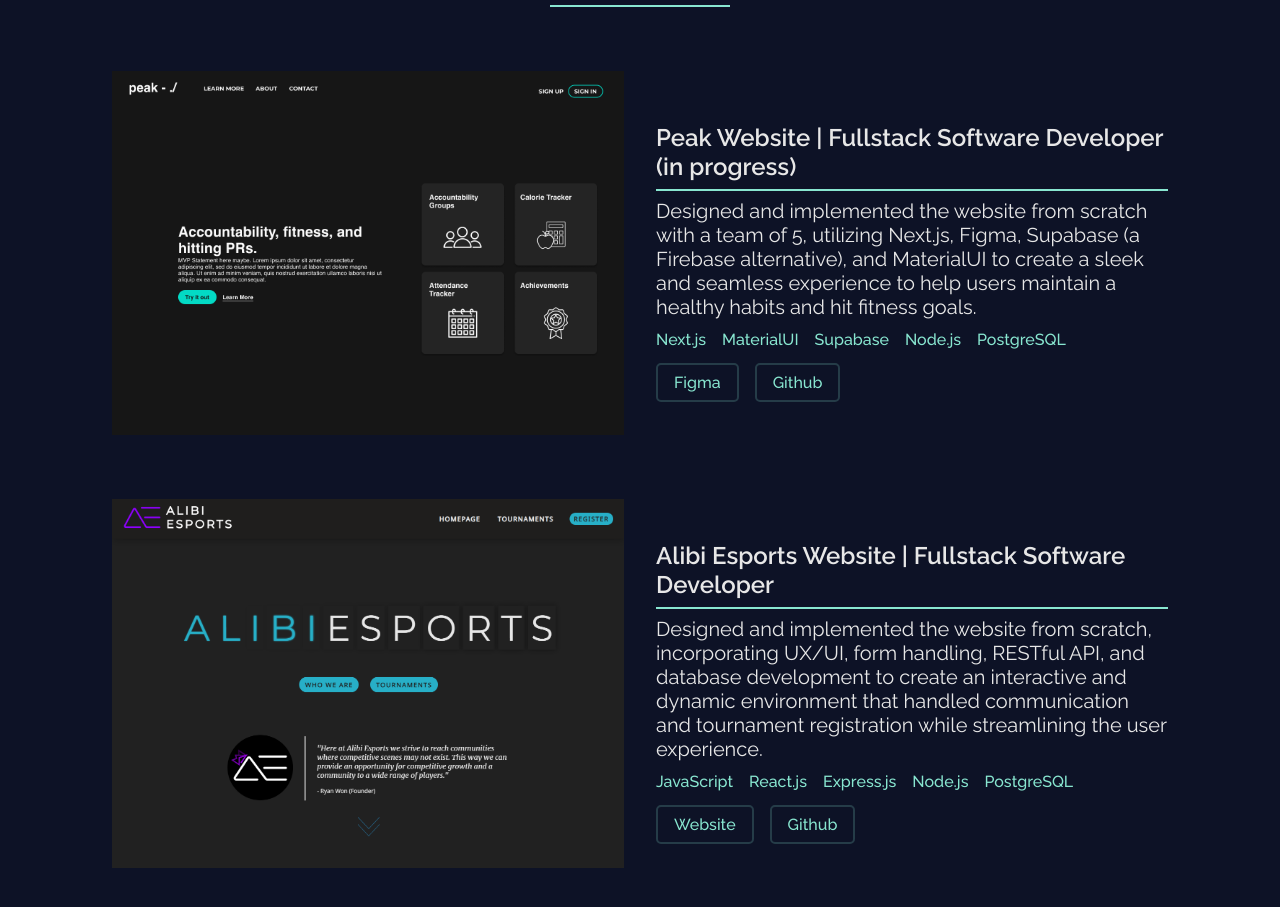
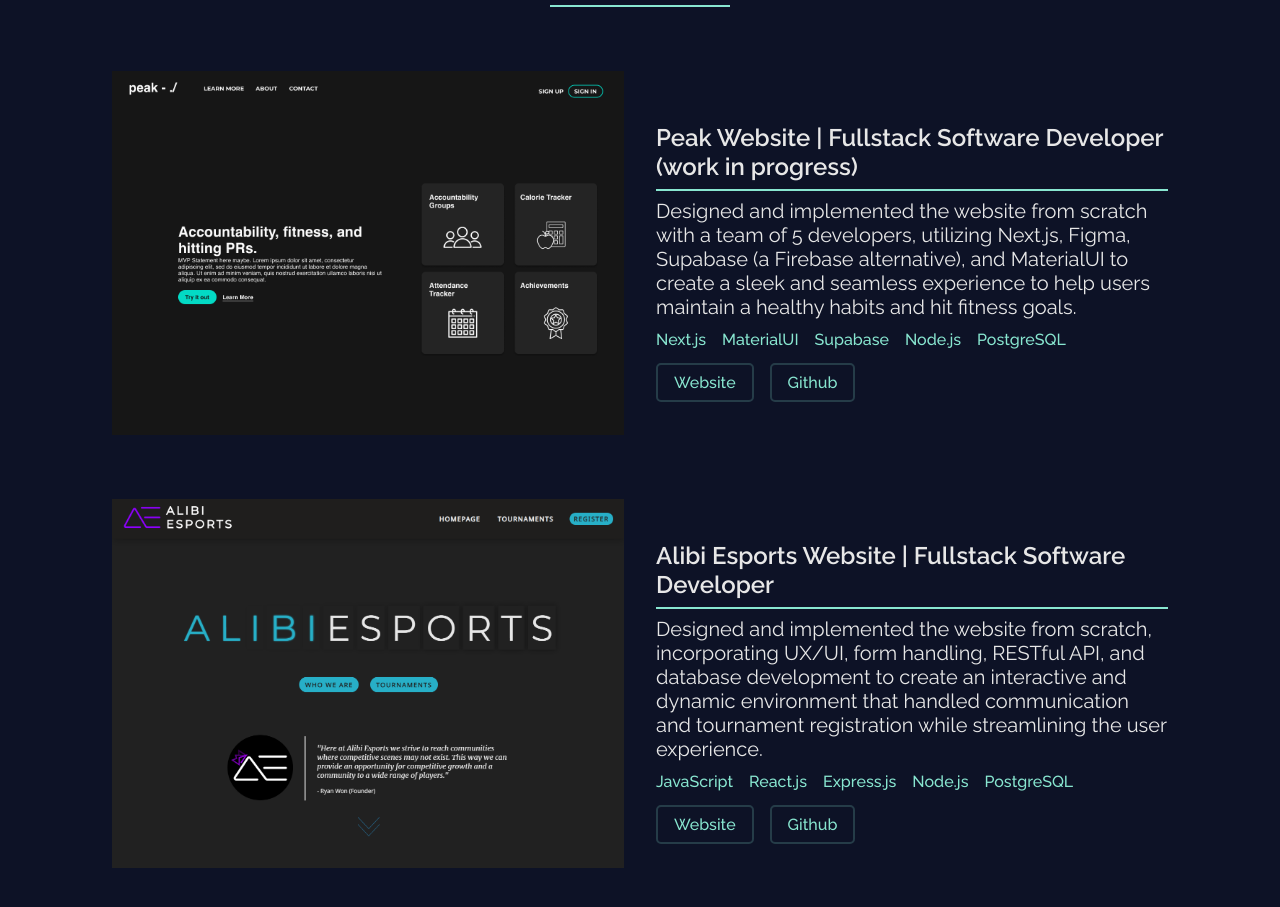
Before and after one commit to justindjsuh/portfolio-site, a React (Create React App) app: page / in a window 1280 px wide. Shown: the part 2388-3295 px from the top of the page. Built offline with nearby package versions, Linux system fonts and the light colour scheme.

Commit message:
added website link for peak project

```diff
--- a/src/features/Projects.js
+++ b/src/features/Projects.js
@@ -35,14 +35,15 @@
           <img src="../img/peak_landing.png" alt="peak website" />
           <div className="project_details">
             <p className="project_title">
-              Peak Website | Fullstack Software Developer (in progress)
+              Peak Website | Fullstack Software Developer (work in progress)
             </p>
             <hr />
             <p className="project_description">
-              Designed and implemented the website from scratch with a team of
-              5, utilizing Next.js, Figma, Supabase (a Firebase alternative),
-              and MaterialUI to create a sleek and seamless experience to help
-              users maintain a healthy habits and hit fitness goals.
+              Designed and implemented the website from scratch with a team of 5
+              developers, utilizing Next.js, Figma, Supabase (a Firebase
+              alternative), and MaterialUI to create a sleek and seamless
+              experience to help users maintain a healthy habits and hit fitness
+              goals.
             </p>
             <div className="technology_stack">
               <p>Next.js</p>
@@ -53,11 +54,11 @@
             </div>
             <a
               className="project_btn"
-              href="https://www.figma.com/file/zOEOEwVPwMwR01Dh6fGvs9/peak-performance?node-id=0%3A1&t=W9siTAKEKSdtWtzO-1"
+              href="https://peak-capstone.netlify.app/"
               target="_blank"
               rel="noopener noreferrer"
             >
-              Figma
+              Website
             </a>
             <a
               className="project_btn"
```
